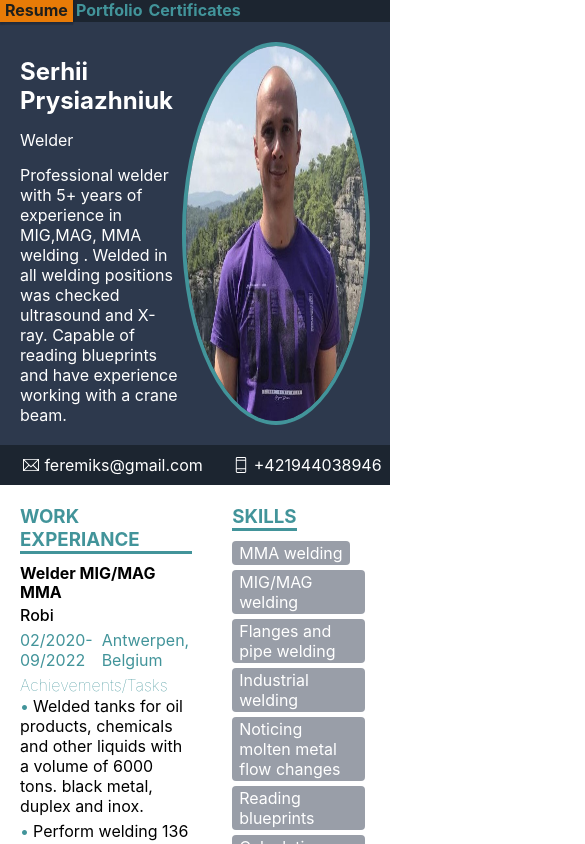
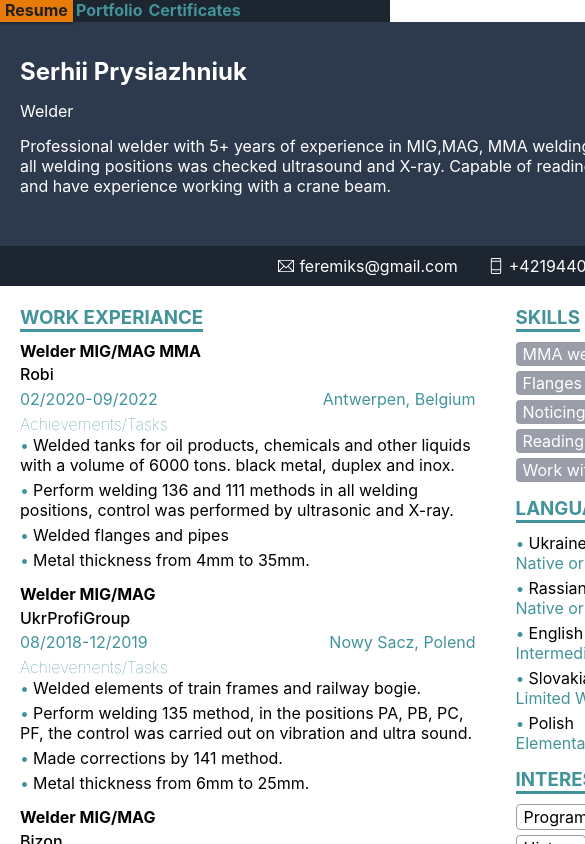
Before and after one commit to PrysiazhnukSerhii/welder-resume, a React (Create React App) app: page /welder-resume/resume in a window 390 px wide. Shown: the top 844 px of the page, 585 px wide, since content can reach past the window. Built offline with nearby package versions, Linux system fonts and the light colour scheme.

Commit message:
fixing gallery photo, make size for phone

```diff
--- a/src/components/portfolio/imageGallery/imageGalleryItem.styled.js
+++ b/src/components/portfolio/imageGallery/imageGalleryItem.styled.js
@@ -1,13 +1,19 @@
 import styled from '@emotion/styled';
 
 export const Item = styled.li`
-  flex-basis: calc((100% - 6 * 10px) / 3);
-
   height: 300px;
   margin: 10px;
 
   box-shadow: 0px 1px 3px 0px rgba(0, 0, 0, 0.2),
     0px 1px 1px 0px rgba(0, 0, 0, 0.14), 0px 2px 1px -1px rgba(0, 0, 0, 0.12);
+
+  @media screen and (min-width: 768px) and (max-width: 1199.98px) {
+    flex-basis: calc((100% - 4 * 15px) / 2);
+  }
+
+  @media screen and (min-width: 1200px) {
+    flex-basis: calc((100% - 6 * 10px) / 3);
+  }
 `;
 
 export const Link = styled.a`
--- a/src/components/portfolio/portfolio.styled.js
+++ b/src/components/portfolio/portfolio.styled.js
@@ -5,6 +5,11 @@ export const ListItem = styled.ul`
   flex-wrap: wrap;
 
   margin: -10px;
+
+  @media screen and (max-width: 767.98px) {
+    flex-direction: column;
+    align-content: center;
+  }
 `;
 
 export const Box = styled.div`
--- a/src/components/resume/resume.js
+++ b/src/components/resume/resume.js
@@ -27,12 +27,13 @@ import {
   LanguagesItem,
   LanguagesLevl,
   Interests,
+  GlobalContainer,
 } from './resume.styled';
 import { TfiEmail, TfiMobile } from 'react-icons/tfi';
 
 export function Resume() {
   return (
-    <>
+    <GlobalContainer>
       <div>
         <Heder>
           <div>
@@ -201,6 +202,6 @@ export function Resume() {
           </SectionContainer>
         </Container>
       </Section>
-    </>
+    </GlobalContainer>
   );
 }
--- a/src/components/resume/resume.styled.js
+++ b/src/components/resume/resume.styled.js
@@ -1,5 +1,9 @@
 import styled from '@emotion/styled';
 import { NavLink } from 'react-router-dom';
+
+export const GlobalContainer = styled.div`
+  width: 900px;
+`;
 
 export const Image = styled.img`
   width: 180px;
```
